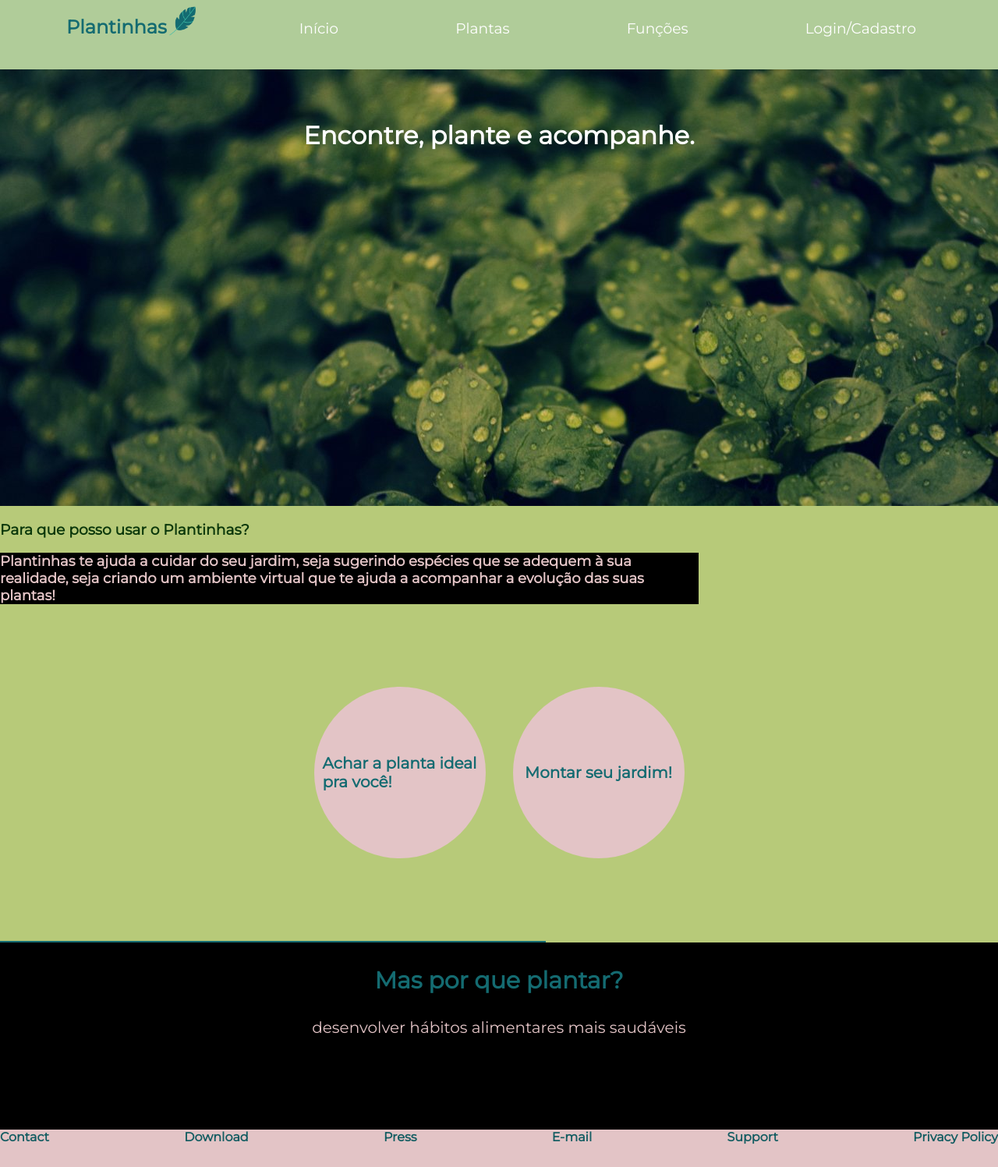
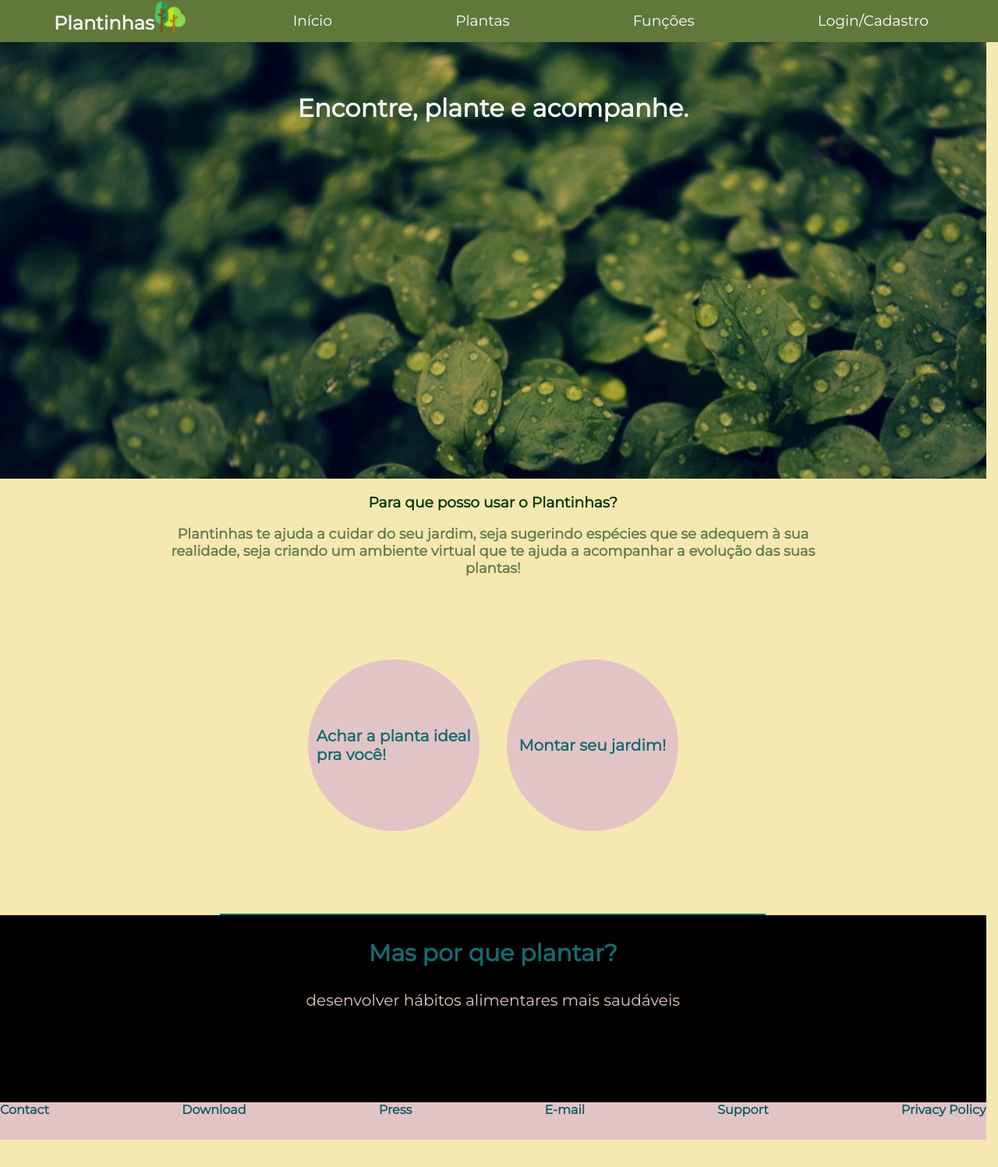
Before and after one commit to carlaque/Plantinhas, a Django app: page / in a window 1280 px wide. Shown: the whole page at 78% size. After the commit the page ends 1462 px from the top, so only its background shows below. Run offline with Django 3.2, Linux system fonts and the light colour scheme; parts of the project's set-up code (start-up, migrations or seed data) failed here and were passed over.

Commit message:
Mudança do background e das paletas de cores do css

```diff
--- a/Plantinhas/website/static/css/styles.css
+++ b/Plantinhas/website/static/css/styles.css
@@ -1,5 +1,5 @@
     body{
-    background-color:#B7CA79;
+    background-color: #F6E8B1;
     color: #0B380B;
     margin: 0;
 }
@@ -48,30 +48,51 @@
     width: 70%;
 }
 
-header h4{
-    color: #e3c4c6;
+.pag-index header h4{
+    color: #677E52;
     font-size: 18px;
+    display: flex;
+    text-align: center;
+    justify-content: center;
+    align-items: center;
+
 }
 
-.header_espaço{
+.pag-index header{
+    display: flex;
+    justify-content: center;
+    align-items: center;
+}
+
+.header_paragrafo{
+    display: flex;
+    justify-content: center;
+    align-items: center;
+}
+
+/* h4{
+    align-self: center;
+} */
+
+.pag-index .header_espaço{
     width: 35px;
     display: flex;
     justify-content: space-around;
 }
 
-.header_linha{
+.pag-index .header_linha{
     height: 250px;
     width: 3px;
     background-color: #146b71;
 }
 
-.header_lanha{
+.pag-index .header_lanha{
     height: 3px;
     width: 700px;
     background-color: #146b71;
 }
 
-.header_opcoes{
+.pag-index .header_opcoes{
     display: flex;
     justify-content: center;
     align-items: center;
@@ -115,9 +136,9 @@ header h4{
     font-size: 20px;
 }
 
-h4{
+.pag-index h4{
     margin: 0px;
-    background-color: black;
+    opacity: 1;
 }
 .pag-login{
     display: flex;
@@ -148,7 +169,7 @@ margin: 1,1,1,1;
                          'header header header header'
                          'section section section section'
                          'footer footer footer footer';
-    grid-template-columns: 25vw 25vw 25vw 25vw;
+    grid-template-columns: 24.7vw 24.7vw 24.7vw 24.7vw;
     grid-template-rows: 70vh 70vh 30vh 6vh;
     font-family: 'Montserrat', sans-serif;
 }
@@ -161,12 +182,12 @@ nav{
     margin: none; */
     text-align: center;
     box-sizing: border-box;
-    background-color: #B0CC99;
-    padding: 20px;
+    background-color: #60793b;
+    padding: 8x;
     font-family: 'Montserrat', sans-serif;
     display: flex;
     justify-content: space-around;
-    align-items: baseline;
+    align-items: center;
 }
 
 nav a{
@@ -179,14 +200,9 @@ nav a{
 nav div{
     display: flex;
     justify-content: center;
-    align-items: center;;
-    position: relative;
-    position: top 2px;
-    margin-top: -17px;
-    margin-bottom: 17px;
-
-    margin-top: -20px;
-    margin-bottom:20px;
+    align-items: center;
+    margin-top: -5px;
+    margin-bottom: 10px;
 }
 
 nav img{
@@ -195,7 +211,7 @@ nav img{
 }
 
 nav h1{
-    color: #146b71;
+    color: whitesmoke;
 }
 
 .pag-index main{
@@ -208,7 +224,7 @@ nav h1{
 }
 
 .pag-index main h1{
-    color: white;
+    color: whitesmoke;
 }
 
 .pag-index section{
--- a/Plantinhas/website/templates/base.html
+++ b/Plantinhas/website/templates/base.html
@@ -8,13 +8,13 @@
     <meta http-equiv="X-UA-Compatible" content="ie=edge">
     <link rel="stylesheet" href="{% static 'css/styles.css' %}">
     <script defer src="{% static 'scripts/scripts.js' %}"></script>
-    <link rel="shortcut icon" href="../static/imagens/planta-icone.png" type="image/x-icon">
+    <link rel="shortcut icon" href="../static/imagens/icon-forest.png" type="image/x-icon">
     <link href="https://fonts.googleapis.com/css?family=Montserrat&display=swap" rel="stylesheet">
     <title>Plantinhas</title>
 </head>
 <body>
     <nav>
-        <div><h1>Plantinhas</h1> <img src="../static/imagens/planta-icone.png" alt="ícone de planta"></div>
+        <div><h1>Plantinhas</h1> <img src="../static/imagens/forest-for-icon.png" alt="ícone de planta"></div>
         <a href="/">Início</a>
         <a href="">Plantas</a>
         <a href="#header">Funções</a>
--- a/Plantinhas/website/templates/index.html
+++ b/Plantinhas/website/templates/index.html
@@ -5,27 +5,30 @@
 <div class="pag-index">
     <main>
         <div>
-        <h1>Encontre, plante e acompanhe.</h1>
-        <!-- imagens -->
-        <!-- javascript -->
-        <!-- fundo #DCF4AB -->
+            <h1>Encontre, plante e acompanhe.</h1>
+            <!-- imagens -->
+            <!-- javascript -->
+            <!-- fundo #DCF4AB -->
         </div>
     </main>
-    <header id = "header">
+    <header>
         <h3>Para que posso usar o Plantinhas?</h3>
-        <div class="header_paragrafo"><h4>Plantinhas te ajuda a cuidar do seu jardim, seja sugerindo espécies que se adequem à sua realidade, seja criando um ambiente virtual que te ajuda a acompanhar a evolução das suas plantas!</h4></div>
+        <div class="header_paragrafo">
+            <h4>Plantinhas te ajuda a cuidar do seu jardim, seja sugerindo espécies que se adequem à sua realidade, seja
+                criando um ambiente virtual que te ajuda a acompanhar a evolução das suas plantas!</h4>
+        </div>
         <div class="header_opcoes">
             <div class="ache_uma_planta">
-                <a href="plantas/1"><strong> Achar a planta ideal <br>pra você!</strong> </a>
+                <a href="plantas/0"><strong> Achar a planta ideal <br>pra você!</strong> </a>
             </div>
-            <div class = "header_espaço">
+            <div class="header_espaço">
                 <!-- <div class = "header_linha"></div> -->
             </div>
             <div class="monte_seu_jardim">
                 <a href="jardim/cadastro/1"><strong> Montar seu jardim!</strong> </a>
             </div>
         </div>
-        <div class = "header_lanha"></div>
+        <div class="header_lanha"></div>
         <!-- <form  method="post">
             {% csrf_token %}
             <div class="pesquisar_plantinha">
@@ -52,9 +55,11 @@
             <img src="{% static 'imagens/grass-310691_960_720.png' %}" alt="grass">
         </div> -->
     </header>
-    <section id = "section">
-        <div><h3>Mas por que plantar?</h3></div>
-        <p id = "sono"></p>
+    <section id="section">
+        <div>
+            <h3>Mas por que plantar?</h3>
+        </div>
+        <p id="sono"></p>
     </section>
     <footer>
         <a href=""><strong>Contact</strong></a>
```
Also changed, not shown: Plantinhas/website/static/imagens/forest-for-icon.png (added), Plantinhas/website/static/imagens/icon-forest.png (added).
